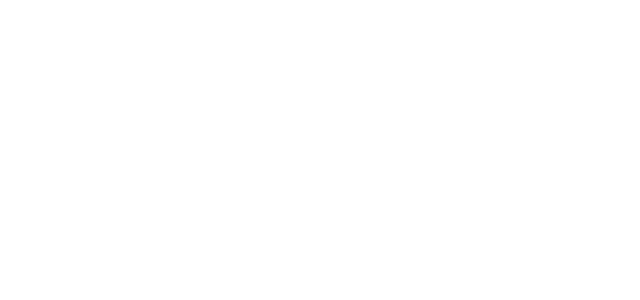
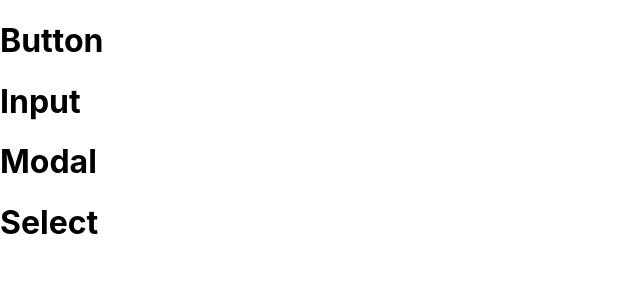
Before and after one commit to naeun-shin/HangHae99_React_LV3, a React (Create React App) app: page / in a window 1280 px wide. Shown: the top 300 px of the page, without its empty margins (0-640 px from the left). Built offline with nearby package versions, Linux system fonts and the light colour scheme.

Commit message:
3. Chore : 각 component 분리 및 파일 생성

```diff
--- a/src/App.js
+++ b/src/App.js
@@ -1,7 +1,8 @@
 import './App.css';
+import Section from './components/Section';
 
 function App() {
-  return <></>;
+  return <Section />;
 }
 
 export default App;
--- /dev/null
+++ b/src/components/Section.jsx
@@ -0,0 +1,18 @@
+import React from 'react';
+import ButtonSection from './buttons/ButtonSection';
+import InputSection from './input/InputSection';
+import SelectSection from './select/SelectSection';
+import ModalSection from './modal/ModalSection';
+
+const Section = () => {
+  return (
+    <>
+      <ButtonSection />
+      <InputSection />
+      <ModalSection />
+      <SelectSection />
+    </>
+  );
+};
+
+export default Section;
--- /dev/null
+++ b/src/components/buttons/ButtonSection.jsx
@@ -0,0 +1,11 @@
+import React from 'react';
+
+const ButtonSection = () => {
+  return (
+    <div>
+      <h1>Button</h1>
+    </div>
+  );
+};
+
+export default ButtonSection;
--- /dev/null
+++ b/src/components/input/InputSection.jsx
@@ -0,0 +1,11 @@
+import React from 'react';
+
+const InputSection = () => {
+  return (
+    <div>
+      <h1>Input</h1>
+    </div>
+  );
+};
+
+export default InputSection;
--- /dev/null
+++ b/src/components/modal/ModalSection.jsx
@@ -0,0 +1,11 @@
+import React from 'react';
+
+const ModalSection = () => {
+  return (
+    <div>
+      <h1>Modal</h1>
+    </div>
+  );
+};
+
+export default ModalSection;
--- /dev/null
+++ b/src/components/select/SelectSection.jsx
@@ -0,0 +1,11 @@
+import React from 'react';
+
+const SelectSection = () => {
+  return (
+    <div>
+      <h1>Select</h1>
+    </div>
+  );
+};
+
+export default SelectSection;
```
